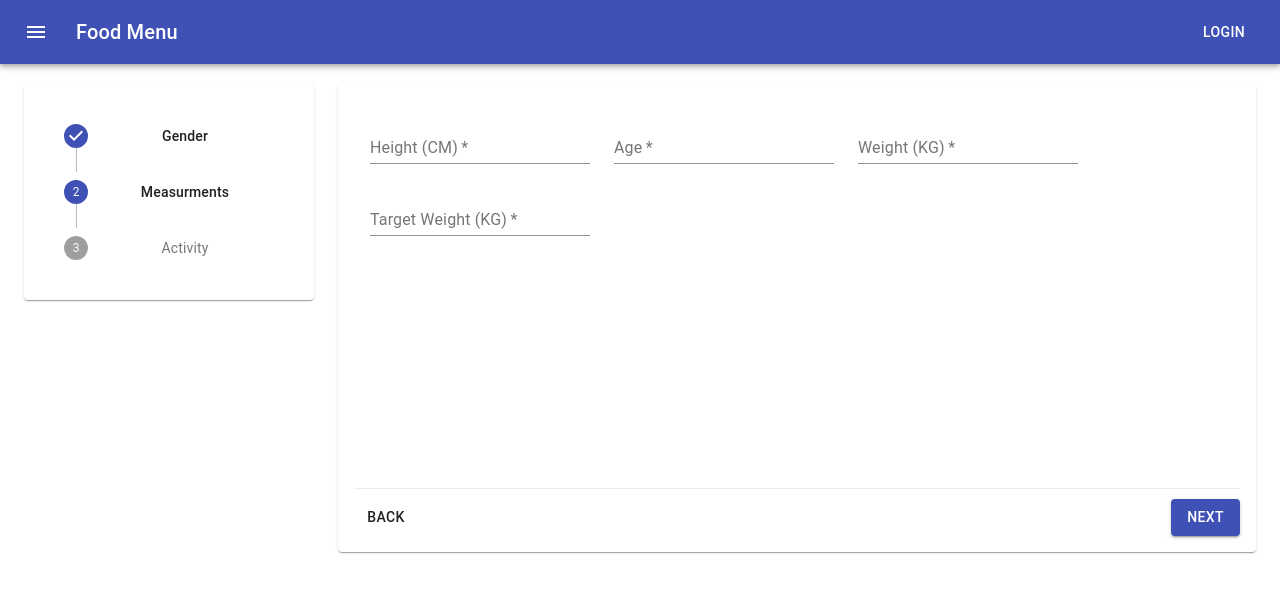
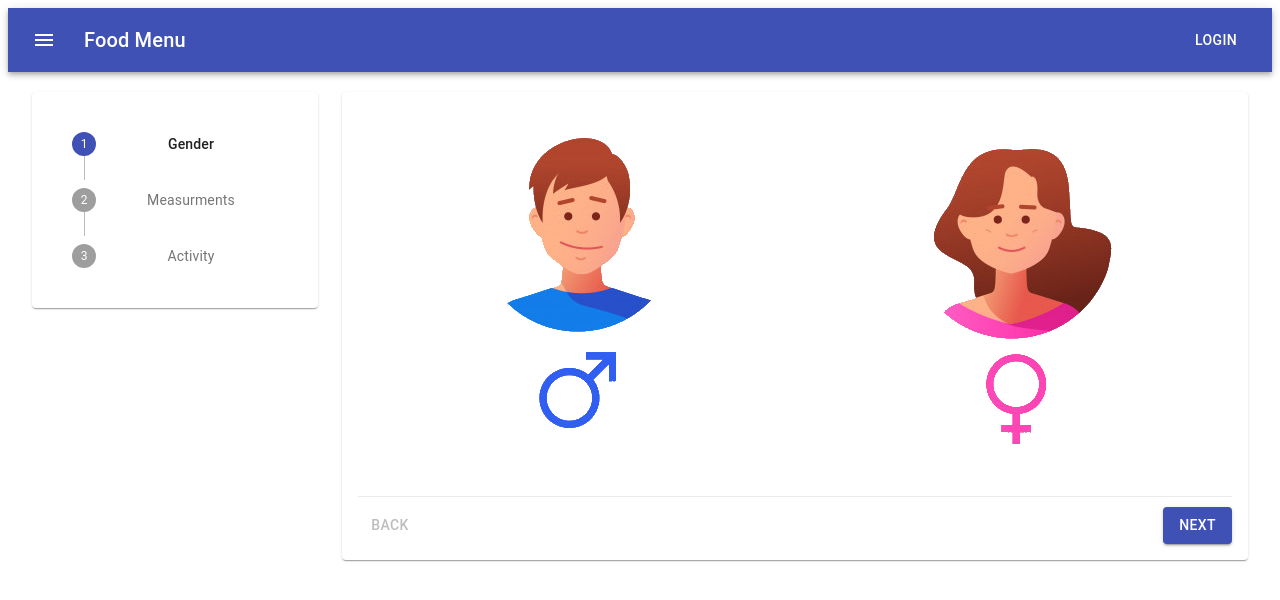
Before and after one commit to roni6ch/foodMenu, a React (Create React App) app: page / in a window 1280 px wide. Shown: the top 600 px of the page. Built offline with nearby package versions, Linux system fonts and the light colour scheme.

Commit message:
form reducer

```diff
--- a/src/components/Base.jsx
+++ b/src/components/Base.jsx
@@ -1,15 +1,16 @@
-import React, { useContext} from 'react';
+import React, { useContext } from "react";
 import { makeStyles } from "@material-ui/core/styles";
-import { constants } from './../helpers/constants';
-import FlowContext from '../store/FlowContext';
+import { constants } from "./../helpers/constants";
+import FlowContext from "../store/FlowContext";
 import Grid from "@material-ui/core/Grid";
 import Paper from "@material-ui/core/Paper";
-import Button from '@material-ui/core/Button';
-import Divider from '@material-ui/core/Divider';
+import Button from "@material-ui/core/Button";
+import Divider from "@material-ui/core/Divider";
 /* Components */
-import Genders from './steps/Genders';
-import Measurments from './steps/Measurments';
-
+import Genders from "./steps/Genders";
+import Measurments from "./steps/Measurments";
+import FormContext from "../store/FormContext";
+import useGlobalFormState from "../store/FormReducer";
 
 
 const useStyles = makeStyles((theme) => ({
@@ -18,45 +19,62 @@ const useStyles = makeStyles((theme) => ({
     textAlign: "center",
     color: theme.palette.text.secondary,
   },
-    divider:{
-        marginBottom:'10px'
+  divider: {
+    marginBottom: "10px",
   },
-    bottomWrapper:{
-        justifyContent:"space-between",
-        alignItems:"center"
+  bottomWrapper: {
+    justifyContent: "space-between",
+    alignItems: "center",
   },
-    dynamicComponentsWrapper:{
-        height:'400px',
-    }
+  dynamicComponentsWrapper: {
+    height: "400px",
+  },
 }));
 function Base() {
   const classes = useStyles();
-    const {flowState, flowDispatch} = useContext(FlowContext);
+  const { flowState, flowDispatch } = useContext(FlowContext);
   const stepLevel = () => {
-        switch(flowState.step) {
+    switch (flowState.step) {
       case 0:
-              return <Genders />;
+        return <Genders/>;
       case 1:
         return <Measurments />;
       default:
         return <Genders />;
     }
-    }
+  };
   return (
     <Grid item xs={9}>
       <Paper className={classes.paper}>
-            <form className={classes.dynamicComponentsWrapper} noValidate autoComplete="off">
+        <FormContext.Provider value={useGlobalFormState()}>
+          <form
+            className={`${classes.dynamicComponentsWrapper}`}
+            noValidate
+            autoComplete="off"
+          >
             {stepLevel()}
           </form>
+        </FormContext.Provider>
         <Divider light className={classes.divider} />
         <Grid className={classes.bottomWrapper} container>
-                    <Button disabled={flowState.step === 0} onClick={() => flowDispatch({type:constants.PREV_STEP}) }>Back</Button>
-                    <Button variant="contained" color="primary" onClick={() => flowDispatch({type:constants.NEXT_STEP}) }>
-                        {flowState.step === flowState.stepNames.length - 1 ? 'Finish' : 'Next'}
+          <Button
+            disabled={flowState.step === 0}
+            onClick={() => flowDispatch({ type: constants.PREV_STEP })}
+          >
+            Back
+          </Button>
+          <Button
+            variant="contained"
+            color="primary"
+            onClick={() => flowDispatch({ type: constants.NEXT_STEP })}
+          >
+            {flowState.step === flowState.stepNames.length - 1
+              ? "Finish"
+              : "Next"}
           </Button>
         </Grid>
       </Paper>
     </Grid>
-    )
+  );
 }
 export default Base;
--- /dev/null
+++ b/src/components/steps/Genders.js
@@ -0,0 +1,41 @@
+import React , { useContext } from 'react';
+import { makeStyles } from "@material-ui/core/styles";
+import Grid from "@material-ui/core/Grid";
+import FormContext from "../../store/FormContext";
+import { formConstants } from '../../helpers/constants';
+
+const useStyles = makeStyles((theme) => ({
+    paper: {
+        padding: theme.spacing(2),
+        textAlign: "center",
+        color: theme.palette.text.secondary,
+    },
+    gender:{
+        "&:hover , &:active":{
+            backgroundColor: theme.palette.primary.light,
+            cursor:'pointer',
+            borderRadius: '20px'
+        }
+    },
+    active:{
+        backgroundColor: theme.palette.primary.light,
+        cursor:'pointer',
+        borderRadius: '20px'
+    }
+}));
+export default function Genders() {
+    const classes = useStyles();
+    const genders = ['male', 'female'];
+    const {formState, formDispatch} = useContext(FormContext);
+    return (
+        <Grid className={`${classes.paper}`}  container spacing={3}>
+            {genders.map(gender => (
+                <Grid key={gender} item xs={6} >
+                    <img src={`${gender}.png`} alt={`${gender}.png`}
+                    className={`${classes.gender} ${formState.gender === gender && classes.active} slide-in-blurred-top`}
+                    onClick={() => formDispatch({type: formConstants.GENDER,value: gender})}/>
+                </Grid>
+            ))}
+        </Grid>
+    )
+}
--- a/src/components/steps/Genders.tsx
+++ /dev/null
@@ -1,24 +0,0 @@
-import React from 'react';
-import { makeStyles } from "@material-ui/core/styles";
-import Grid from "@material-ui/core/Grid";
-
-const useStyles = makeStyles((theme) => ({
-    paper: {
-        padding: theme.spacing(2),
-        textAlign: "center",
-        color: theme.palette.text.secondary,
-    },
-}));
-export default function Genders() {
-    const classes = useStyles();
-    const genders = ['male', 'female'];
-    return (
-        <Grid className={`${classes.paper}`} container spacing={3}>
-            {genders.map(gender => (
-                <Grid key={gender} item xs={6}>
-                    <img src={`${gender}.png`} alt={`${gender}.png`} />
-                </Grid>
-            ))}
-        </Grid>
-    )
-}
--- a/src/components/steps/Measurments.tsx
+++ b/src/components/steps/Measurments.js
@@ -13,17 +13,17 @@ const useStyles = makeStyles((theme) => ({
 export default function Genders() {
     const classes = useStyles();
     return (
-        <Grid className={`${classes.paper}`} container spacing={3}>
-            <Grid item>
+        <Grid className={`${classes.paper} slide-in-blurred-top`} container spacing={1}>
+            <Grid xs={6}>
                 <TextField required id="height" type="number" label="Height (CM)" />
             </Grid>
-            <Grid item>
+            <Grid xs={6}>
                 <TextField required id="age" type="number" label="Age" />
             </Grid>
-            <Grid item>
+             <Grid xs={6}>
                 <TextField required id="weight" type="number" label="Weight (KG)" />
             </Grid>
-            <Grid item>
+             <Grid xs={6}>
                 <TextField required id="target" type="number" label="Target Weight (KG)" />
             </Grid>
         </Grid>
--- a/src/helpers/constants.ts
+++ b/src/helpers/constants.ts
@@ -2,3 +2,7 @@ export const constants = {
     NEXT_STEP:'NEXT_STEP',
     PREV_STEP:'PREV_STEP',
   };
+
+  export const formConstants = {
+    GENDER:'GENDER',
+  };
--- a/src/index.css
+++ /dev/null
@@ -1,13 +0,0 @@
-body {
-  margin: 0;
-  font-family: -apple-system, BlinkMacSystemFont, 'Segoe UI', 'Roboto', 'Oxygen',
-    'Ubuntu', 'Cantarell', 'Fira Sans', 'Droid Sans', 'Helvetica Neue',
-    sans-serif;
-  -webkit-font-smoothing: antialiased;
-  -moz-osx-font-smoothing: grayscale;
-}
-
-code {
-  font-family: source-code-pro, Menlo, Monaco, Consolas, 'Courier New',
-    monospace;
-}
--- a/src/index.js
+++ b/src/index.js
@@ -1,6 +1,6 @@
 import React from 'react';
 import ReactDOM from 'react-dom';
-import './index.css';
+import './index.scss';
 import App from './App';
 import * as serviceWorker from './serviceWorker';
 
--- /dev/null
+++ b/src/index.scss
@@ -0,0 +1,55 @@
+.slide-in-blurred-top {
+	-webkit-animation: slide-in-blurred-top 0.6s cubic-bezier(0.230, 1.000, 0.320, 1.000) both;
+	        animation: slide-in-blurred-top 0.6s cubic-bezier(0.230, 1.000, 0.320, 1.000) both;
+}/* ----------------------------------------------
+ * Generated by Animista on 2020-7-12 17:40:46
+ * Licensed under FreeBSD License.
+ * See http://animista.net/license for more info.
+ * w: http://animista.net, t: @cssanimista
+ * ---------------------------------------------- */
+
+/**
+ * ----------------------------------------
+ * animation slide-in-blurred-top
+ * ----------------------------------------
+ */
+@-webkit-keyframes slide-in-blurred-top {
+        0% {
+          -webkit-transform: translateY(-1000px) scaleY(2.5) scaleX(0.2);
+                  transform: translateY(-1000px) scaleY(2.5) scaleX(0.2);
+          -webkit-transform-origin: 50% 0%;
+                  transform-origin: 50% 0%;
+          -webkit-filter: blur(40px);
+                  filter: blur(40px);
+          opacity: 0;
+        }
+        100% {
+          -webkit-transform: translateY(0) scaleY(1) scaleX(1);
+                  transform: translateY(0) scaleY(1) scaleX(1);
+          -webkit-transform-origin: 50% 50%;
+                  transform-origin: 50% 50%;
+          -webkit-filter: blur(0);
+                  filter: blur(0);
+          opacity: 1;
+        }
+      }
+      @keyframes slide-in-blurred-top {
+        0% {
+          -webkit-transform: translateY(-1000px) scaleY(2.5) scaleX(0.2);
+                  transform: translateY(-1000px) scaleY(2.5) scaleX(0.2);
+          -webkit-transform-origin: 50% 0%;
+                  transform-origin: 50% 0%;
+          -webkit-filter: blur(40px);
+                  filter: blur(40px);
+          opacity: 0;
+        }
+        100% {
+          -webkit-transform: translateY(0) scaleY(1) scaleX(1);
+                  transform: translateY(0) scaleY(1) scaleX(1);
+          -webkit-transform-origin: 50% 50%;
+                  transform-origin: 50% 50%;
+          -webkit-filter: blur(0);
+                  filter: blur(0);
+          opacity: 1;
+        }
+      }
--- a/src/store/FlowReducer.jsx
+++ b/src/store/FlowReducer.jsx
@@ -14,7 +14,7 @@ const flowReducer = (state, action) => {
 
 const useGlobalFlowState = () => {
   const [flowState, flowDispatch] = useReducer(flowReducer, {
-    step : 1,
+    step : 0,
     stepNames: ['Gender', 'Measurments', 'Activity']
 });
   return {flowState, flowDispatch};
--- /dev/null
+++ b/src/store/FormContext.js
@@ -0,0 +1,3 @@
+import { createContext } from 'react';
+const FormContext = createContext({});
+export default FormContext;
--- /dev/null
+++ b/src/store/FormReducer.js
@@ -0,0 +1,17 @@
+import { useReducer } from "react";
+import { formConstants } from './../helpers/constants';
+
+const formReducer = (state, action) => {
+  switch (action.type) {
+    case formConstants.GENDER:
+      return { ...state, gender: action.value};
+    default:
+      return state;
+  }
+};
+
+const useGlobalFormState = () => {
+  const [formState, formDispatch] = useReducer(formReducer, {});
+  return {formState, formDispatch};
+};
+export default useGlobalFormState;
```
Lines whose indentation alone changed are shown as unchanged.
